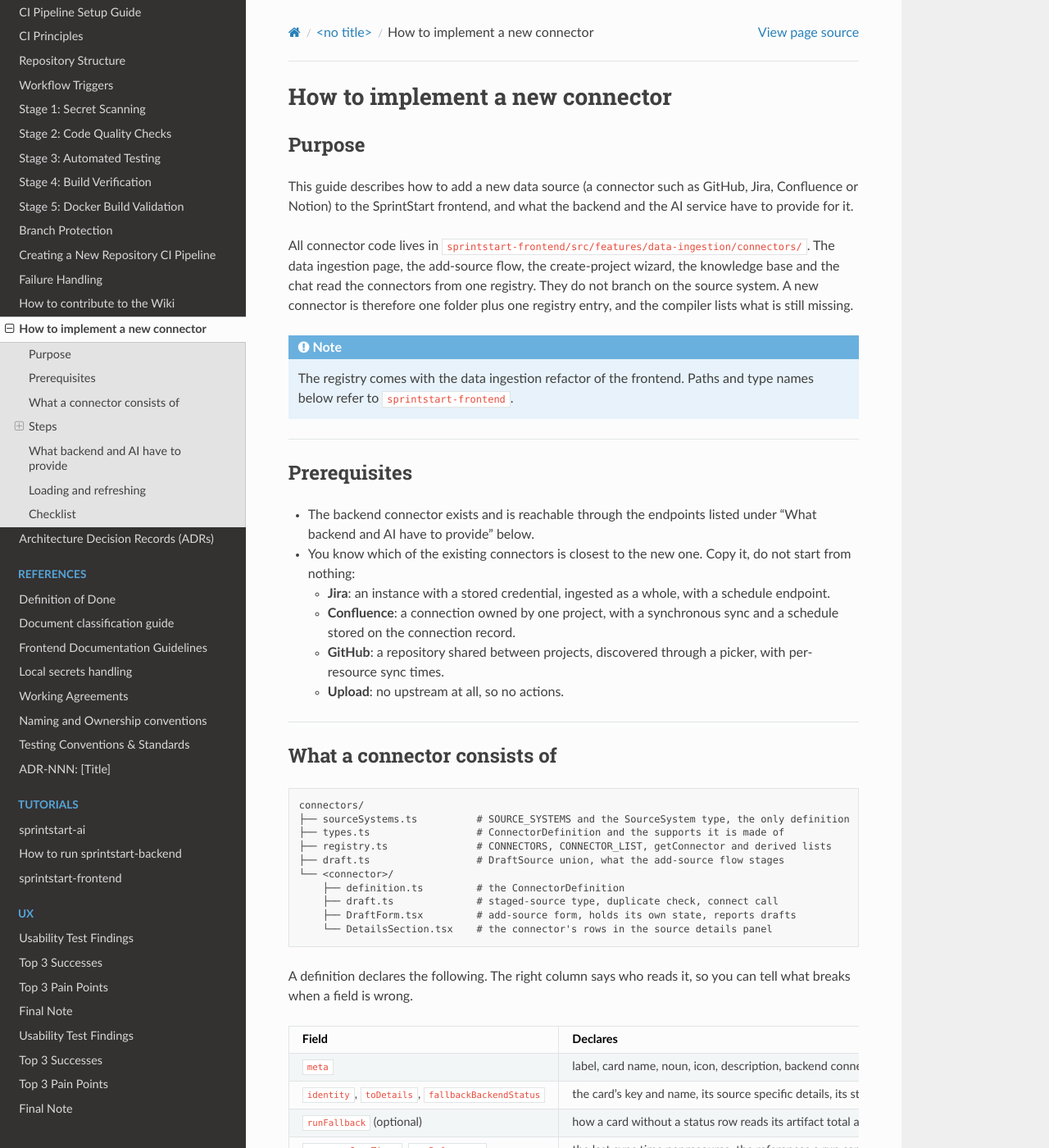
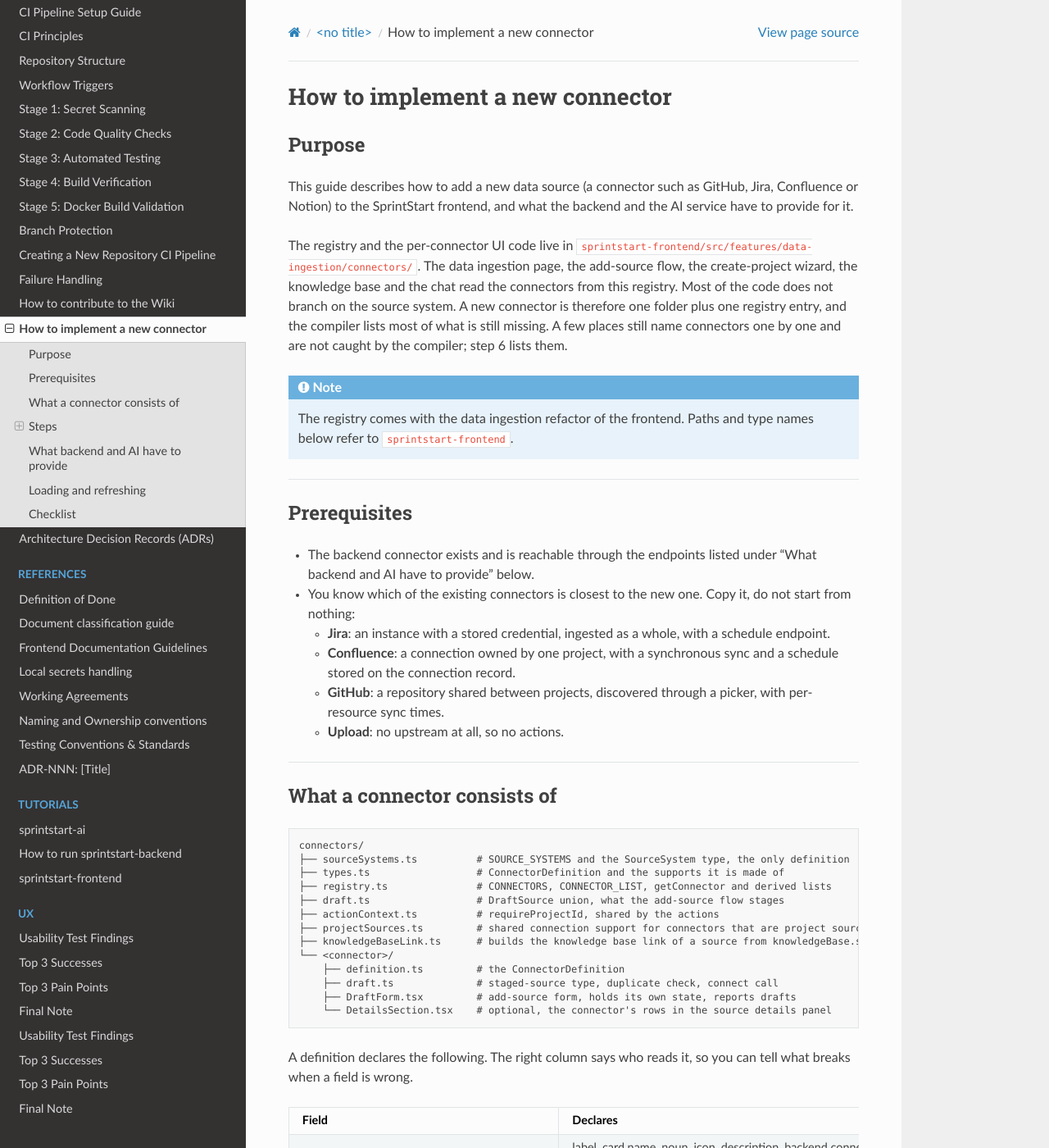
Before and after one commit to SprintStartProject/Wiki, a Sphinx documentation site: the page built from docs/source/how-to-guides/how-to-implement-a-new-connector.md, in a window 1280 px wide and 1400 px high. Shown: the whole window at 82% size. Built offline with Sphinx 7.4.7 and the Read the Docs theme 3.1.0, drawn with Linux system fonts in a browser that asks for light colours; some of the changed text lies outside the part shown.

Commit message:
Address review feedback on new connector how-to guide
- Extend step 6 with the knowledge base and chat wiring that still names connectors, and soften the "no branching" claims
- Fix the folder map, the backend endpoint reference and the meta.connector row
- Add trailing newline to how-to-guides/index.md

````diff
--- a/docs/source/how-to-guides/how-to-implement-a-new-connector.md
+++ b/docs/source/how-to-guides/how-to-implement-a-new-connector.md
@@ -4,7 +4,7 @@
 
 This guide describes how to add a new data source (a connector such as GitHub, Jira, Confluence or Notion) to the SprintStart frontend, and what the backend and the AI service have to provide for it.
 
-All connector code lives in `sprintstart-frontend/src/features/data-ingestion/connectors/`. The data ingestion page, the add-source flow, the create-project wizard, the knowledge base and the chat read the connectors from one registry. They do not branch on the source system. A new connector is therefore one folder plus one registry entry, and the compiler lists what is still missing.
+The registry and the per-connector UI code live in `sprintstart-frontend/src/features/data-ingestion/connectors/`. The data ingestion page, the add-source flow, the create-project wizard, the knowledge base and the chat read the connectors from this registry. Most of the code does not branch on the source system. A new connector is therefore one folder plus one registry entry, and the compiler lists most of what is still missing. A few places still name connectors one by one and are not caught by the compiler; step 6 lists them.
 
 ```{note}
 The registry comes with the data ingestion refactor of the frontend. Paths and type names below refer to `sprintstart-frontend`.
@@ -31,18 +31,21 @@
 ├── types.ts                  # ConnectorDefinition and the supports it is made of
 ├── registry.ts               # CONNECTORS, CONNECTOR_LIST, getConnector and derived lists
 ├── draft.ts                  # DraftSource union, what the add-source flow stages
+├── actionContext.ts          # requireProjectId, shared by the actions
+├── projectSources.ts         # shared connection support for connectors that are project sources (GitHub, Upload)
+├── knowledgeBaseLink.ts      # builds the knowledge base link of a source from knowledgeBase.scopeOf
 └── <connector>/
     ├── definition.ts         # the ConnectorDefinition
     ├── draft.ts              # staged-source type, duplicate check, connect call
     ├── DraftForm.tsx         # add-source form, holds its own state, reports drafts
-    └── DetailsSection.tsx    # the connector's rows in the source details panel
+    └── DetailsSection.tsx    # optional, the connector's rows in the source details panel
 ```
 
 A definition declares the following. The right column says who reads it, so you can tell what breaks when a field is wrong.
 
 | Field | Declares | Read by |
 | --- | --- | --- |
-| `meta` | label, card name, noun, icon, description, backend connector id | cards, type grid, run labels, Manage connectors modal |
+| `meta` | label, card name, noun, icon, description, backend connector id, optional `meta.connector` (`label`, `description`) for the Manage connectors modal | cards, type grid, run labels, Manage connectors modal |
 | `identity`, `toDetails`, `fallbackBackendStatus` | the card's key and name, its source specific details, its status when there is no status row | `createDataSource`, the one generic card mapper |
 | `runFallback` (optional) | how a card without a status row reads its artifact total and sync time off the newest run | `createDataSource` |
 | `resourceSyncTimes`, `runReferences` | the last sync time per resource, the references a run carries as its `sourceId` | source details panel, run labels |
@@ -152,11 +155,21 @@
 
 ### 6. Finish the parts that still name connectors one by one
 
-Three places still know the connectors individually. Keep this list short when touching the code.
+Some places still know the connectors individually, and the compiler does not report them. Keep this list short when touching the code.
+
+**Data ingestion**
 
 1. **`SourceDetails` union** in `data-ingestion/types.ts`, plus an accessor in `sourceDetails.ts` (`exampleConnectionOf`). The definition's actions read the connector's details through it.
 2. **Card assembly**: `buildSources.ts` builds the cards from the status rows and the connection records, and `useIngestionData` needs one more connection query next to the existing ones.
 3. **Run details**: `buildOriginRow` in `RunDetailsPanel.tsx` shows the connector specific origin of a run (owner, domain, space). Add a row if the connector has one.
+
+**Knowledge base and chat**
+
+4. **URL state**: `knowledge-base/hooks/useKnowledgeBaseUrlState.ts` parses the `repositories` param only while GITHUB is among the selected sources, and `format` only while UPLOAD is. A connector whose `knowledgeBase.scopeOf` returns repositories gets a link from `knowledgeBaseLink.ts` whose `repositories` narrowing is dropped on arrival, unless the parser accepts it for the new system.
+5. **Facets**: `knowledge-base/hooks/useKnowledgeBase.ts` offers the repository facet options only for GITHUB. Extend it if the connector's artifacts belong to a repository.
+6. **Artifact metadata**: `knowledge-base/githubMetadata.ts` parses the metadata of GitHub artifacts. A connector with its own metadata needs a parser and a view (`knowledgeBase.metadataView`) of its own.
+7. **Chat sources**: `chatbot/hooks/useAvailableSources.ts` always offers UPLOAD (`ALWAYS_AVAILABLE`) and the enabled connectors on top. Only touch it if the new system has no connector to enable.
+8. **GITHUB fallbacks**: `ingestionService` and `knowledgeService` fall back to GITHUB where the backend sends no `sourceSystem`. The backend has to send it for the new connector, otherwise its rows show up as GitHub.
 
 ### 7. Tests
 
@@ -189,7 +202,7 @@
 
 **Backend**
 
-- The connector appears in `GET /api/v1/connectors` with a lowercase id equal to `meta.connectorId`. Its sources can be switched with `patchConnectorSources`.
+- The connector appears in `GET /api/v1/connectors` with a lowercase id equal to `meta.connectorId`. Its sources can be switched with `PATCH /api/v1/connectors/{id}/sources/status`.
 - `GET /api/v1/ingestion-sources/status` returns one row per source of the project, with `sourceSystem`, `sourceId`, health, counters and `artifactCount`.
 - Runs carry `sourceSystem` and can be filtered by `repositoryId` or `sourceRef`, whichever the definition's `runFilter` names.
 - Endpoints to connect, to update or sync, and to unlink a single source. If the connector has a schedule, either its own endpoint or the schedule on the connection record (as Confluence does).
@@ -215,5 +228,6 @@
 - [ ] Service with documented functions and tests
 - [ ] `definition.ts`, `draft.ts`, `DraftForm.tsx` (and `DetailsSection.tsx` if needed)
 - [ ] `SourceDetails` union, accessor, card assembly, connection query, run origin row
+- [ ] Knowledge base wiring checked (URL state, facets, metadata) and chat source list
 - [ ] Tests extended, a11y test for the form, all five checks green
 - [ ] Backend contract confirmed, AI filter flag set only after the AI change is deployed
````
Also changed, not shown: docs/source/how-to-guides/index.md (line endings or trailing spaces).
